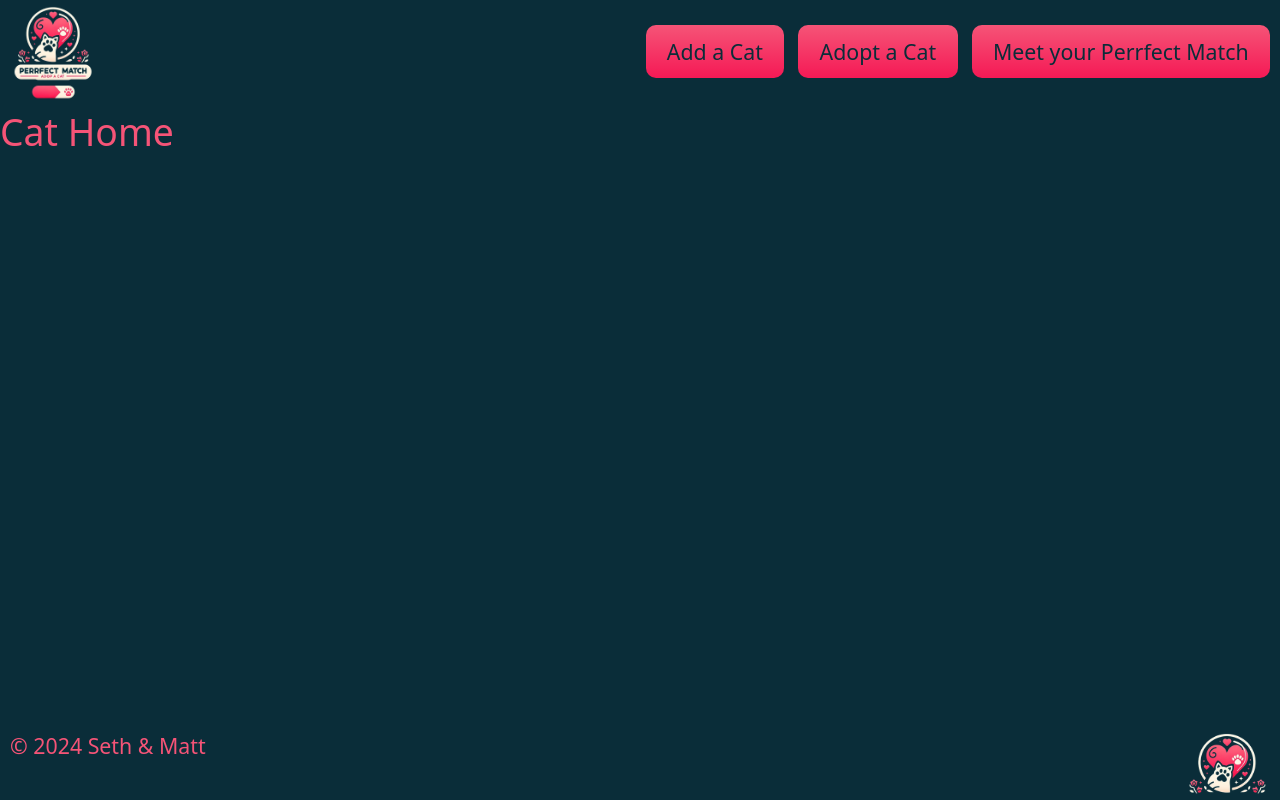
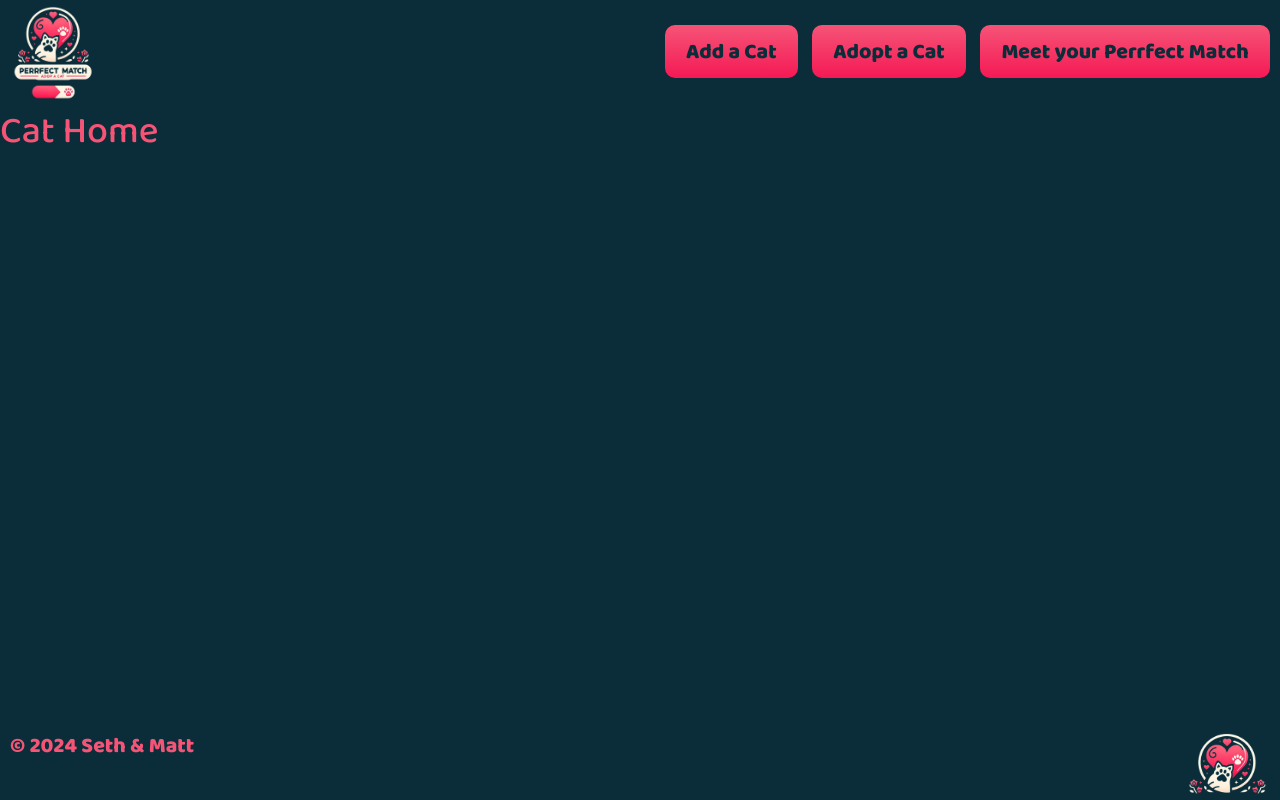
Before and after one commit to MattBarnabo/Perrfect-Match, a React (Create React App) app: page / in a window 1280 px wide. Built offline with nearby package versions, Linux system fonts and the light colour scheme.

Commit message:
adds font baloo2

```diff
--- a/public/index.html
+++ b/public/index.html
@@ -2,14 +2,17 @@
 <html lang="en">
   <head>
     <meta charset="utf-8" />
-    <link rel="icon" href="%PUBLIC_URL%/favicon.ico" />
+    <!-- <link rel="icon" href="%PUBLIC_URL%/favicon.ico" /> -->
     <meta name="viewport" content="width=device-width, initial-scale=1" />
     <meta name="theme-color" content="#000000" />
     <meta
       name="description"
       content="Web site created using create-react-app"
     />
-    <link rel="apple-touch-icon" href="%PUBLIC_URL%/logo192.png" />
+    <link rel="preconnect" href="https://fonts.googleapis.com">
+    <link rel="preconnect" href="https://fonts.gstatic.com" crossorigin>
+    <link href="https://fonts.googleapis.com/css2?family=Baloo+2:wght@400..800&display=swap" rel="stylesheet">
+    <!-- <link rel="apple-touch-icon" href="%PUBLIC_URL%/logo192.png" /> -->
     <!--
       manifest.json provides metadata used when your web app is installed on a
       user's mobile device or desktop. See https://developers.google.com/web/fundamentals/web-app-manifest/
--- a/src/App.css
+++ b/src/App.css
@@ -4,8 +4,16 @@
   margin: 0;
   background-color: #0a2d39;
   color: #f55477;
+  font-family: "Baloo 2", sans-serif;
+  font-optical-sizing: auto;
 }
-
+/*
+.baloo-2-<uniquifier> {
+  font-family: "Baloo 2", sans-serif;
+  font-optical-sizing: auto;
+  font-weight: <weight>;
+  font-style: normal;
+} */
 
 /* Footer */
 .cat-logo-small {
@@ -19,6 +27,8 @@
   padding: 10px;
   position: fixed;
   width: 100%;
+  font-weight: 800;
+  font-style: normal;
 }
 
 .footer-content {
@@ -37,6 +47,8 @@
   justify-content: space-between;
   background-color: #0a2d39;
   height: 110px;
+  font-weight: 800;
+  font-style: normal;
 }
 .nav-link {
   background-image: linear-gradient(#f55477, #f51955) !important;
@@ -64,6 +76,8 @@
   width: 500px;
   padding-top: 6rem;
   padding-left: 1rem;
+  font-weight: 800;
+  font-style: normal;
 }
 .not-found-content {
   display: flex;
```
